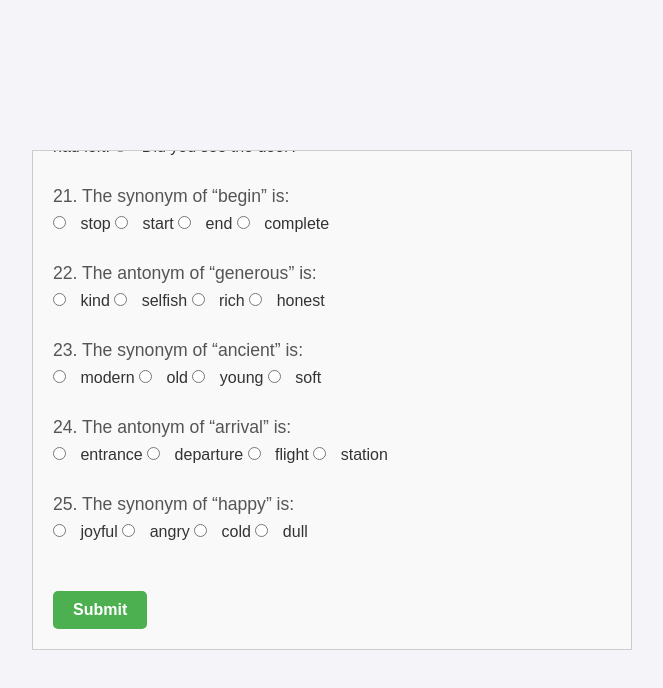
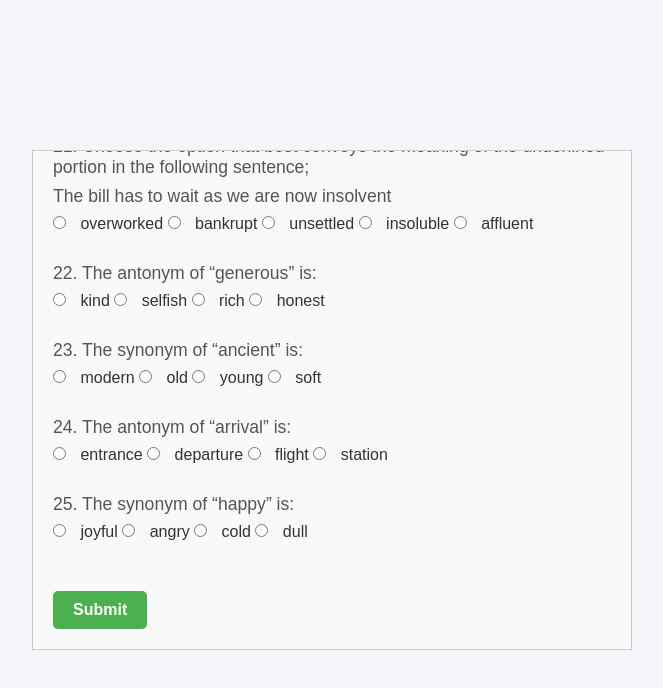
Before and after one commit to Hafsah2020/rpvi, a plain HTML site: page quiz/english/questions.html in a window 1280 px wide. Both pictures are taken after typing "Sample" into the empty fields and a click on the button "Submit". Shown: the whole page, without its empty margins (308-971 px from the left). Drawn offline with Linux system fonts and the light colour scheme.

Commit message:
government quiz

```diff
--- a/quiz/english/grader.js
+++ b/quiz/english/grader.js
@@ -49,7 +49,7 @@ window.addEventListener('load', function () {
     q18: "C",  // Complex
     q19: "B",  // Who is at the door?
     q20: "A",  // Please close the door.
-    q21: "B",  // start
+    q21: "B",  // bankrupt
     q22: "B",  // selfish
     q23: "B",  // old
     q24: "B",  // departure
--- a/quiz/english/questions.html
+++ b/quiz/english/questions.html
@@ -175,11 +175,13 @@
         <label><input type="radio" name="q20" value="D"> Did you see the door?</label>
       </div>
       <div class="question">
-        <p>21. The synonym of “begin” is:</p>
-        <label><input type="radio" name="q21" value="A"> stop</label>
-        <label><input type="radio" name="q21" value="B"> start</label>
-        <label><input type="radio" name="q21" value="C"> end</label>
-        <label><input type="radio" name="q21" value="D"> complete</label>
+        <p>21. Choose the option that best conveys the meaning of the underlined portion in the following sentence;</p>
+          <p>The bill has to wait as we are now insolvent</p>
+        <label><input type="radio" name="q21" value="A"> overworked</label>
+        <label><input type="radio" name="q21" value="B"> bankrupt</label>
+        <label><input type="radio" name="q21" value="C"> unsettled</label>
+        <label><input type="radio" name="q21" value="D"> insoluble</label>
+        <label><input type="radio" name="q21" value="E"> affluent</label>
       </div>
 
       <div class="question">
```
